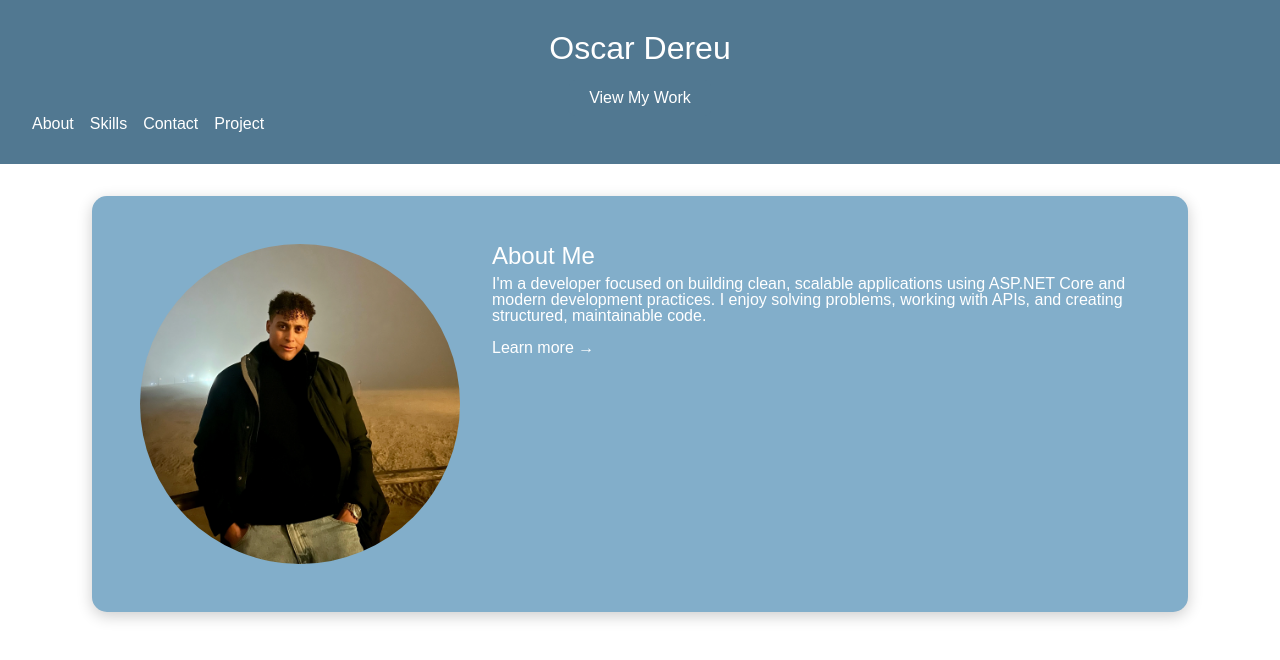
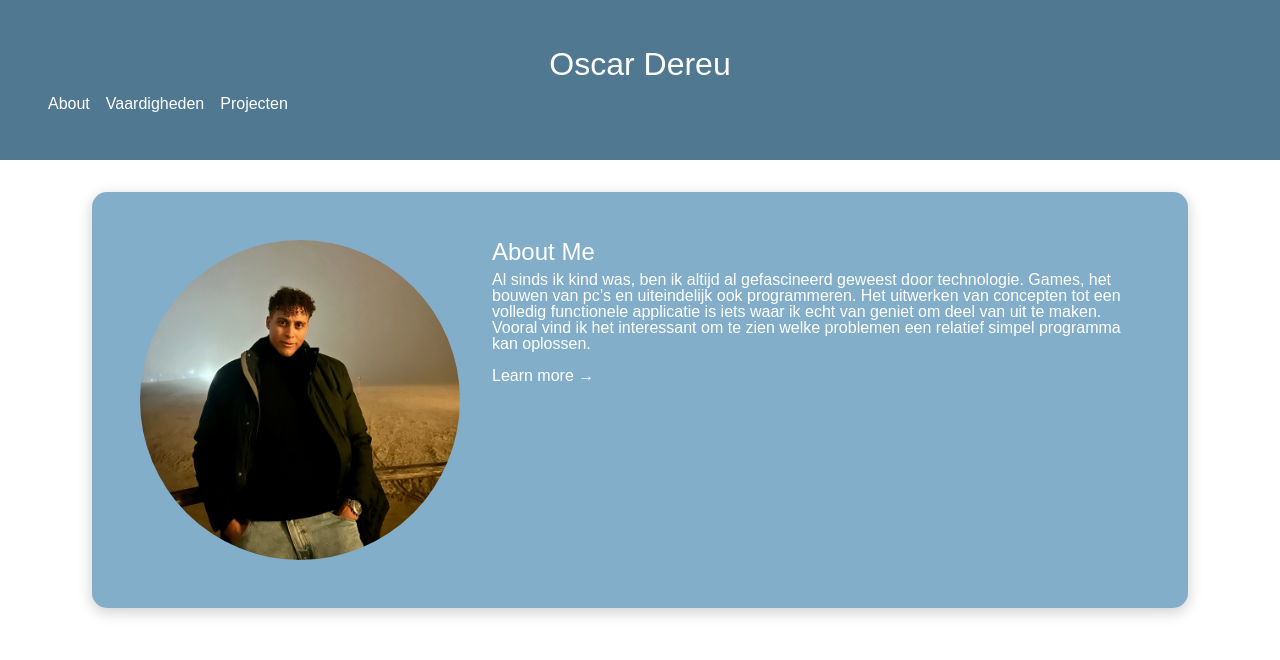
Before and after one commit to DraddeX/portfolio-website, a plain HTML site: page index.html in a window 1280 px wide. Drawn offline with Linux system fonts and the light colour scheme.

```diff
--- a/assets/css/styles.css
+++ b/assets/css/styles.css
@@ -47,7 +47,7 @@ p {
 
 header {
     background-color: var(--header-color);
-    padding: 2rem;
+    padding: 3rem;
     text-align: center;
 }
 
--- a/index.html
+++ b/index.html
@@ -12,7 +12,6 @@
     <header>
         <div>
             <h1>Oscar Dereu</h1>
-            <a href="projects.html" class="btn">View My Work</a>
         </div>
 
         <nav class="navbar">
@@ -22,15 +21,11 @@
                 </li>
 
                 <li class="navbar-item">
-                    <a href="pages/skills.html">Skills</a>
+                    <a href="pages/skills.html">Vaardigheden</a>
                 </li>
 
                 <li class="navbar-item">
-                    <a href="pages/contact.html">Contact</a>
-                </li>
-
-                <li class="navbar-item">
-                    <a href="pages/projects.html">Project</a>
+                    <a href="pages/projects.html">Projecten</a>
                 </li>
             </div>
         </nav>
@@ -41,11 +36,13 @@
         <div>
             <h2>About Me</h2>
             <p>
-                I'm a developer focused on building clean, scalable applications using
-                ASP.NET Core and modern development practices. I enjoy solving problems,
-                working with APIs, and creating structured, maintainable code.
+                Al sinds ik kind was, ben ik altijd al gefascineerd geweest door technologie. Games, het bouwen van pc’s en uiteindelijk
+                ook programmeren. Het uitwerken van concepten tot een volledig functionele applicatie is iets waar ik echt van geniet
+                om deel van uit te maken. Vooral vind ik het interessant om te zien welke problemen een relatief simpel programma kan oplossen.
             </p>
-            <a href="about.html" class="link">Learn more →</a>
+
+
+            <a href="pages/about.html" class="link">Learn more →</a>
         </div>
     </section>
 
```
Also changed, not shown: pages/about.html (+1 -15 lines), pages/projects.html (+2 -7 lines), pages/skills.html (+3 -7 lines).
